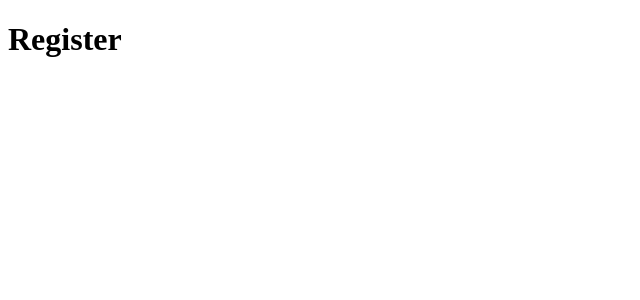
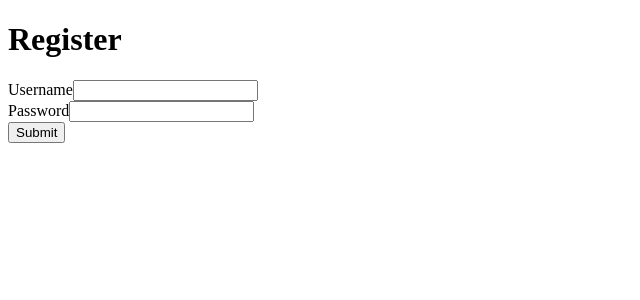
Before and after one commit to alaneicker1975/react-user-registration-and-login, a React (Vite) app: page /register in a window 1280 px wide. Shown: the top 300 px of the page, without its empty margins (0-640 px from the left). Built offline with nearby package versions, Linux system fonts and the light colour scheme.

Commit message:
refactor

```diff
--- a/src/components/user-form.js
+++ b/src/components/user-form.js
@@ -9,7 +9,7 @@ const validationSchema = yup.object().shape({
 });
 
 const UserForm = (props) => {
-  const { onValidationSuccess, loginError } = props;
+  const { onValidationSuccess, errorMessage } = props;
 
   const {
     handleSubmit,
@@ -29,9 +29,9 @@ const UserForm = (props) => {
 
   return (
     <form onSubmit={handleSubmit} noValidate>
-      {loginError ? <div>{loginError}</div> : null}
+      {errorMessage ? <div>{errorMessage}</div> : null}
       <div>
-        <label htmlFor="username">Password</label>
+        <label htmlFor="username">Username</label>
         <input
           id="username"
           name="username"
@@ -57,12 +57,12 @@ const UserForm = (props) => {
 
 UserForm.propTypes = {
   onValidationSuccess: PropTypes.func,
-  loginError: PropTypes.string,
+  errorMessage: PropTypes.string,
 };
 
 UserForm.defaultProps = {
   onValidationSuccess: () => {},
-  loginError: '',
+  errorMessage: '',
 };
 
 export default UserForm;
--- a/src/pages/login.js
+++ b/src/pages/login.js
@@ -4,7 +4,7 @@ import { AppContext } from '../App';
 
 const Login = (props) => {
   const { dispatch } = useContext(AppContext);
-  const [ loginError, setLoginError ] = useState(null);
+  const [ errorMessage, setErrorMessage ] = useState(null);
 
   const submitFormData = async (formData) => {
     try {
@@ -26,7 +26,7 @@ const Login = (props) => {
       dispatch({ type: 'SET_USER', payload: { username } });
       props.history.push('/dashboard');
     } catch (err) {
-      setLoginError(err.message);
+      setErrorMessage(err.message);
     }
   }
 
@@ -35,7 +35,7 @@ const Login = (props) => {
       <h1>Login</h1>
       <UserForm
         onValidationSuccess={submitFormData}
-        loginError={loginError}
+        errorMessage={errorMessage}
       />
     </Fragment>
   );
--- a/src/pages/register.js
+++ b/src/pages/register.js
@@ -1,9 +1,21 @@
-import React, { Fragment } from 'react';
+import React, { Fragment, useState, useContext } from 'react';
+import UserForm from '../components/user-form';
+import { AppContext } from '../App';
 
-const Register = () => {
+const Register = (props) => {
+  const { dispatch } = useContext(AppContext);
+  const [ errorMessage, setErrorMessage ] = useState(null);
+
+  const submitFormData = async (formData) => {
+
+  };
+
   return (
     <Fragment>
       <h1>Register</h1>
+      <UserForm
+        onValidationSuccess={submitFormData}
+      />
     </Fragment>
   );
 };
```
